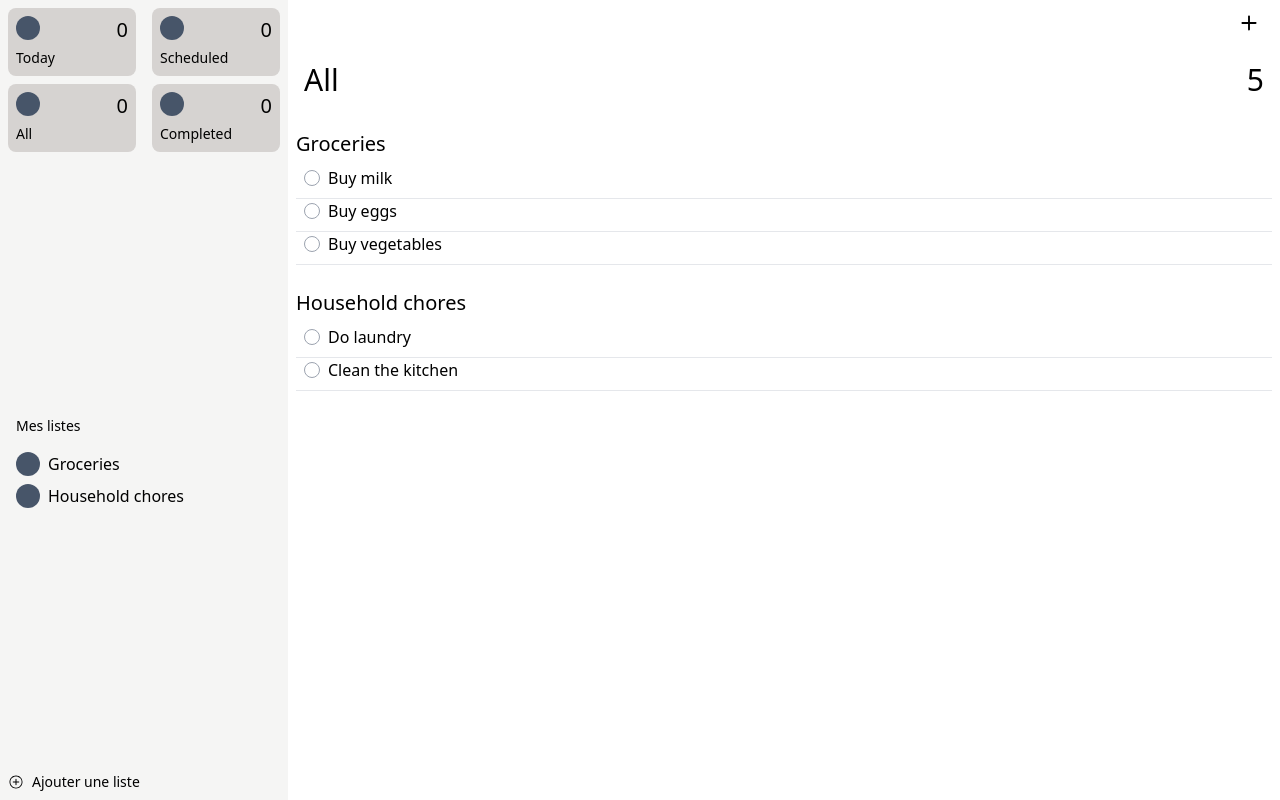
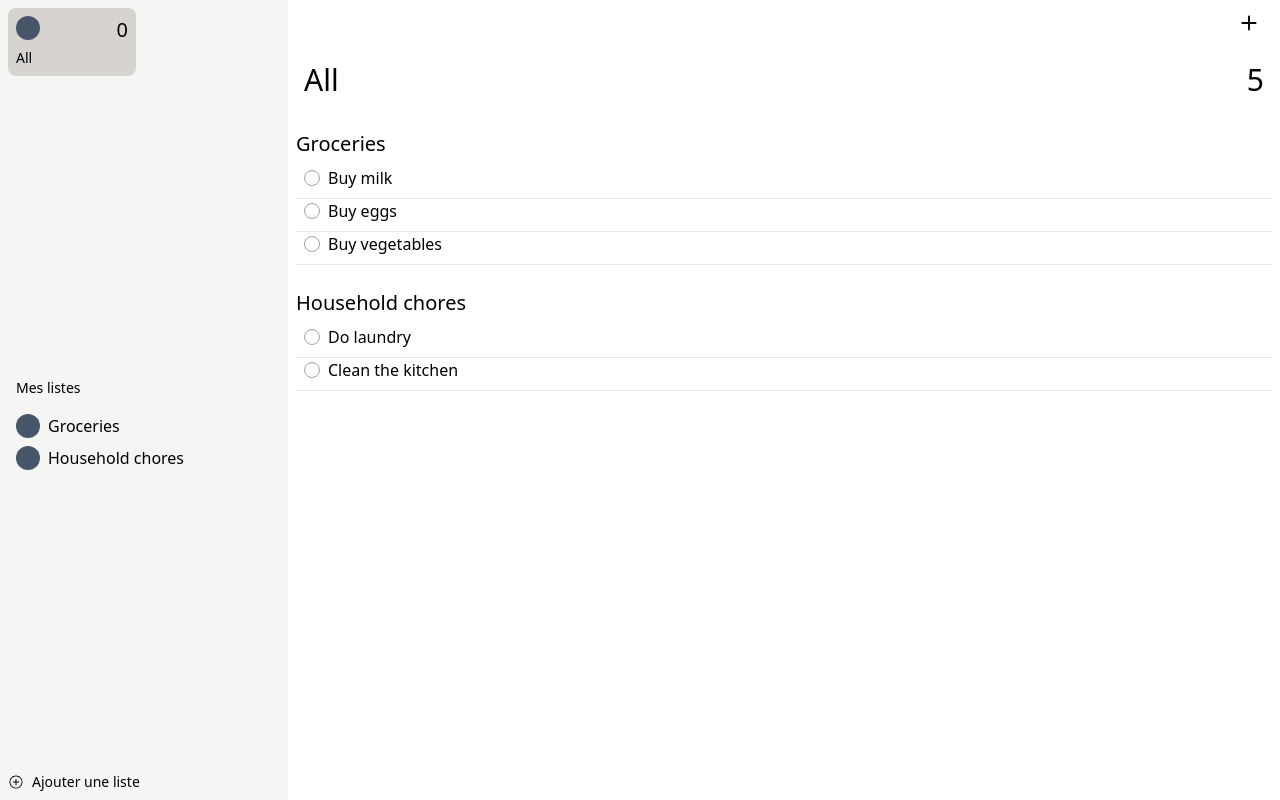
Before and after one commit to luteor/ios-reminders-app-clone-react, a React (Vite) app: page / in a window 1280 px wide. Built offline with nearby package versions, Linux system fonts and the light colour scheme.

Commit message:
feat: :art: Improved list status management and removal of unnecessary favorites lists

```diff
--- a/src/components/App.jsx
+++ b/src/components/App.jsx
@@ -6,7 +6,7 @@ import { Sidebar } from "@components/Sidebar";
 function App({ reminderData }) {
   const [reminderLists, setreminderLists] = useState(reminderData);
   const [isAllRemindersDisplayed, setIsAllRemindersDisplayed] = useState(true);
-  const [reminderListDisplayedId, setReminderListDisplayedId] = useState(1);
+  const [reminderListDisplayedId, setReminderListDisplayedId] = useState(null);
 
   return (
     <div className="flex h-lvh flex-row">
--- a/src/components/FavoriteList.jsx
+++ b/src/components/FavoriteList.jsx
@@ -2,9 +2,11 @@ export const FavoriteList = ({
   listTitle,
   totalReminders,
   setIsAllRemindersDisplayed,
+  setReminderListDisplayedId,
 }) => {
   const handleClickOnFavoriteAllLists = () => {
     setIsAllRemindersDisplayed(true);
+    setReminderListDisplayedId(null);
   };
   return (
     <div
--- a/src/components/Sidebar.jsx
+++ b/src/components/Sidebar.jsx
@@ -10,14 +10,12 @@ export const Sidebar = ({
   return (
     <div className="flex w-72 flex-col items-start justify-between bg-stone-100 p-2">
       <div className="flex flex-row flex-wrap justify-between gap-2">
-        <FavoriteList listTitle={"Today"} totalReminders={0} />
-        <FavoriteList listTitle={"Scheduled"} totalReminders={0} />
         <FavoriteList
           listTitle={"All"}
           totalReminders={0}
           setIsAllRemindersDisplayed={setIsAllRemindersDisplayed}
+          setReminderListDisplayedId={setReminderListDisplayedId}
         />
-        <FavoriteList listTitle={"Completed"} totalReminders={0} />
       </div>
       <div className="flex flex-col gap-2 p-2">
         <div className="pb-2 text-sm">Mes listes</div>
@@ -26,8 +24,8 @@ export const Sidebar = ({
             key={list.id}
             listId={list.id}
             listTitle={list.name}
+            setIsAllRemindersDisplayed={setIsAllRemindersDisplayed}
             setReminderListDisplayedId={setReminderListDisplayedId}
-            setIsAllRemindersDisplayed={setIsAllRemindersDisplayed}
           />
         ))}
       </div>
```
